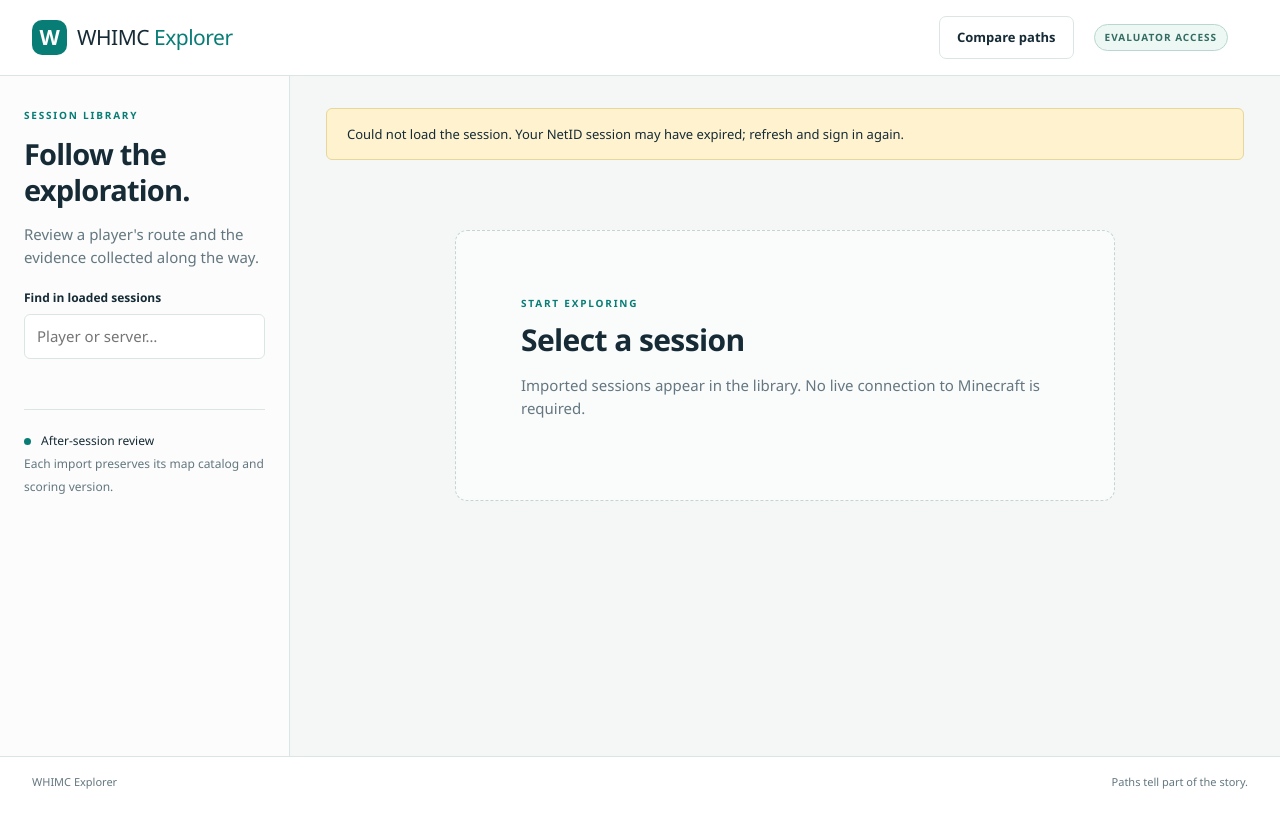
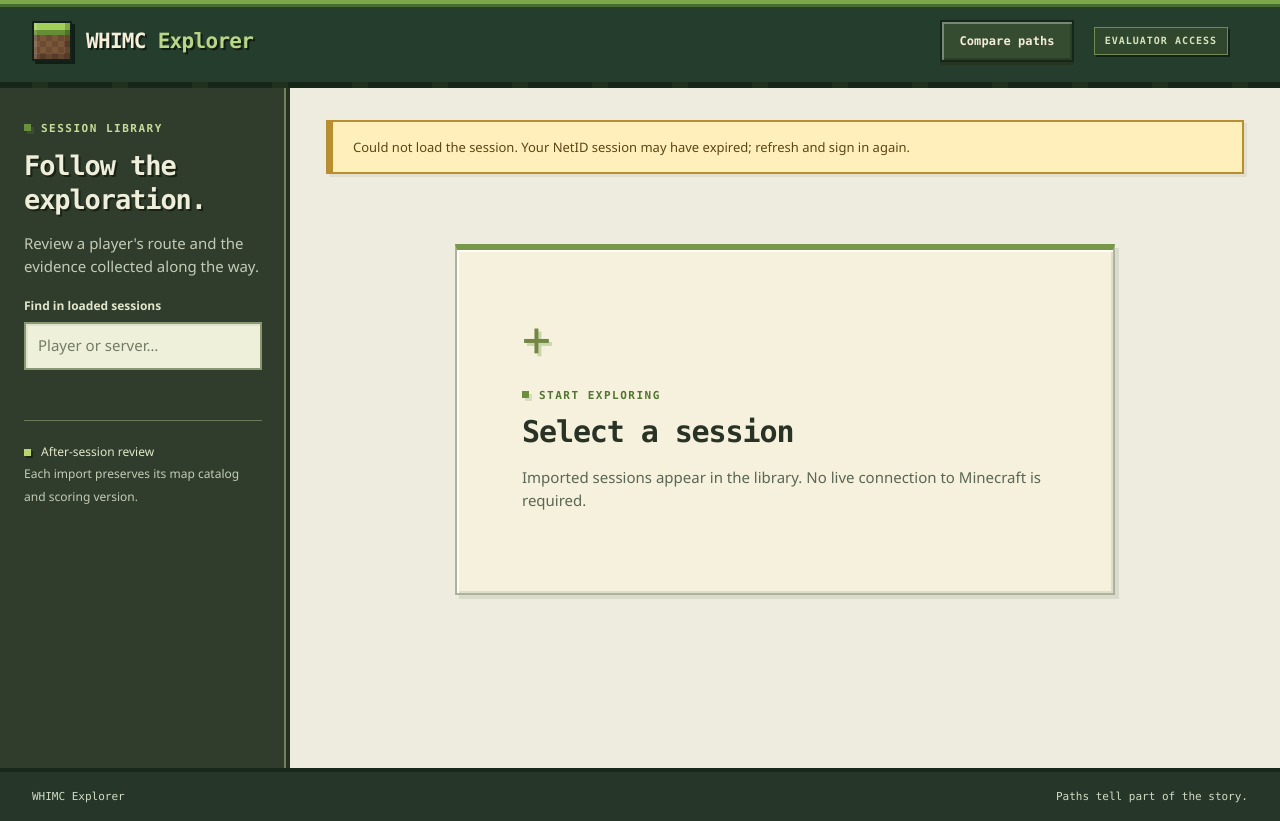
Before and after one commit to whimc/WHIMC-explorer, a Django app: template web/portal/templates/portal/index.html in a window 1280 px wide. Before the commit the page ends 789 px from the top, so only its background shows below. Run offline with Django 5.2, Linux system fonts and the light colour scheme; the template is opened without the code that fills it, so the values that code supplies are empty.

Commit message:
Give the evaluator portal a Minecraft-inspired block theme

```diff
--- /dev/null
+++ b/web/portal/static/portal/game.css
@@ -0,0 +1,45 @@
+/* Original CSS block textures: no remote fonts or game artwork required. */
+:root{--ink:#283326;--muted:#5b6654;--line:#c7c5ad;--paper:#e9e7d7;--teal:#356b32;--amber:#e5b94f;--navy:#172b25;--edge:#35432e;--pixel-font:ui-monospace,"Cascadia Mono","Consolas",monospace}
+body{background-color:var(--paper);background-image:linear-gradient(90deg,#52603c06 1px,transparent 1px),linear-gradient(#52603c06 1px,transparent 1px);background-size:24px 24px}
+:where(button,a,input,select,textarea,summary):focus-visible{outline:3px solid #a6630a;outline-offset:4px}
+header{position:relative;background:#253d2d;color:#e8eedb;border-bottom:6px solid #152619;box-shadow:inset 0 4px #7da64a,inset 0 7px #476c32;min-height:88px}
+header::after{content:"";position:absolute;bottom:-6px;left:0;right:0;height:6px;background:repeating-linear-gradient(90deg,#162719 0 32px,#20321d 32px 48px,#162719 48px 80px);pointer-events:none}
+.brand{font-family:var(--pixel-font);font-size:21px;font-weight:800;letter-spacing:-.7px;color:#f5efda;gap:14px;text-shadow:2px 2px #111c13}
+.brand b{color:#b9d686;font-weight:800}
+.brand-mark{flex-shrink:0;width:40px;height:40px;border-radius:0;border:2px solid #142319;font-size:0;background-color:#7b573a;background-image:linear-gradient(#a1cf59 0 7px,#648d35 7px 12px,transparent 12px),repeating-conic-gradient(#0000 0 25%,#0002 0 50%);background-size:100% 100%,12px 12px;box-shadow:inset 3px 0 #ffffff25,inset -5px -5px #0003,3px 3px #102016}
+.badge{border-radius:0;border:1px solid #6e8c51;background:#30472e;color:#d4e4ba;font-family:var(--pixel-font);font-size:10px;box-shadow:2px 2px #142218}
+.identity,header>span{color:#cddcc0}
+h1,h2,h3,.eyebrow,legend{font-family:var(--pixel-font)}
+h1,h2{font-weight:800;letter-spacing:-1.1px}h3{font-size:18px;font-weight:750}
+.eyebrow{letter-spacing:1.5px;color:#537432;font-size:11px}.eyebrow::before{content:"";display:inline-block;width:7px;height:7px;background:#6a903f;box-shadow:3px 3px #6a903f35;margin-right:10px;vertical-align:1px}
+.button,.secondary{border-radius:0;border:2px solid #34442a;box-shadow:inset 2px 2px #ffffff55,inset -2px -2px #0003,0 3px #26351f;font-family:var(--pixel-font);font-size:12px;font-weight:700;letter-spacing:.1px;min-height:42px;transition:background-color .12s}
+.button{background:#496f32;color:#fff9e4}.secondary{background:#e2dfc9;color:#293725}
+.button:hover{background:#5b803b}.secondary:hover{background:#f2ecd3;border-color:#34442a}
+.button:active,.secondary:active{box-shadow:inset 2px 2px #0003,inset -2px -2px #ffffff55;transform:translateY(2px)}
+button:disabled{cursor:not-allowed;opacity:.6}header .secondary{background:#354c31;color:#f4ecd5;border-color:#152719}header .secondary:hover{background:#49613e}
+.workspace{background:#eeecdf;box-shadow:0 0 0 1px #bec1ab}
+aside{background:#303d2d;color:#eeeeda;border-right:4px solid #253021;box-shadow:inset -2px 0 #71805d}
+aside .eyebrow{color:#c6dd98}aside h1{font-size:27px;text-shadow:2px 2px #172315}aside .muted,aside #session-count{color:#c4cbb5}aside label{color:#e0e5cb}
+.session-item{border-radius:0;background:#394834;border:2px solid #24331f;color:#f4f2e4;box-shadow:inset 1px 1px #83916b55,0 2px #1d2919;padding:14px 12px}
+.session-item span{color:#c3cdb8}.session-item:hover{background:#43563a}.session-item.selected{background:#4d623c;border-color:#b1c67a;box-shadow:inset 4px 0 #d8c06a,0 2px #1d2919}.session-item strong{font-size:14px}
+.sidebar-note{border-top-color:#6c7b5c;color:#e0e7c9}.dot{border-radius:0;background:#bad56b;box-shadow:2px 2px #18281b}
+.metrics article,.map-card,.panel,.empty,.import-page,dialog{border-radius:0;border:2px solid #adb29b;background:#faf7e9;box-shadow:inset 2px 2px #fffdf5,inset -2px -2px #dfdecd,4px 4px #26352118}
+.metrics article{position:relative;border-top:4px solid #6c8c44;padding-top:16px}.metrics article:nth-child(2){border-top-color:#a68235}.metrics article:nth-child(3){border-top-color:#577e87}.metrics article:nth-child(4){border-top-color:#857795}
+.metrics strong{font-family:var(--pixel-font);color:#334d2b;font-size:34px;text-shadow:2px 2px #d8dfc2;letter-spacing:-2px}.metric-label{font-weight:750}
+.map-toolbar{background:#d9ddc7;border-bottom:3px solid #6a7757;box-shadow:inset 0 2px #f8fae9}.map-toolbar label{font-family:var(--pixel-font);font-weight:650}.map-options input,input[type=checkbox]{accent-color:#507837}
+.map-wrap{background:#172b25;background-image:linear-gradient(90deg,#b7cea20b 1px,transparent 1px),linear-gradient(#b7cea20b 1px,transparent 1px);background-size:32px 32px}
+.map-caption{border-radius:0;color:#e0e8cb;background:#13221bea;border-left:3px solid #9daa6c;padding:6px 9px;font-family:var(--pixel-font)}
+.timeline{border-top:3px solid #637351;background:#ecead6}input[type=range]{accent-color:#4c772e;height:18px}input[type=range]::-webkit-slider-thumb{border-radius:0}.legend{color:#45543b}
+.panel .eyebrow{margin-bottom:8px}.poi-row{border-bottom-color:#dbddc9}.marker-entry{color:#32612e}.marker-entry:hover{color:#624409}.evidence-text{border-radius:0;border:1px solid #c3c6ac;background:#eae8d5}
+dialog{border:3px solid #566545}dialog::backdrop{background:#122016c9}
+.empty{border-style:solid;border-top:6px solid #779849;background:#f5f1dc}.empty::before{content:"+";font:48px/1 var(--pixel-font);display:block;color:#718743;text-shadow:3px 3px #cbd4ad;margin-bottom:24px}
+.notice{border-radius:0;border:2px solid #b98e31;border-left-width:7px;background:#fff0bb;color:#5c4518;box-shadow:3px 3px #6c532117}
+input[type=search],select,.range-controls input,.import-page input[type=text],.import-page textarea,#export-wizard select,#export-wizard input{border-radius:0;border:2px solid #8c967b;background:#fffdf3;color:#293323;box-shadow:inset 2px 2px #35452b14}
+input::placeholder,textarea::placeholder{color:#737c66}aside input[type=search]{background:#eef0da;border-color:#889873}
+.export-help,#export-wizard fieldset,.player-choice{border-radius:0;border:2px solid #bcc1a7;background:#eeeddc;box-shadow:inset 1px 1px #fffff4}
+#export-wizard legend{color:#3f5c31;background:#eeeddc;padding:0 8px}.export-help summary{color:#3b642c}.export-help pre{border-radius:0;background:#fffcf0;border:2px solid #bbc0a6}.export-help code{color:#364b2a}.import-page input[type=file]{border-radius:0;background:#eeeddc;border:2px dashed #929f78}.import-page input[type=file]::file-selector-button{font:inherit;padding:8px 12px;margin-right:12px;background:#dde2c5;border:2px outset #8a9971;color:#2a3c24;cursor:pointer}
+#wizard-script{background:#fffcf0;border:2px solid #8c967b;border-radius:0}#wizard-message{color:#3a632b}.comparison-heading{background:#e6e6d0}.comparison-page .range-controls input{border-radius:0;border:2px solid #8c967b;background:#fffdf3}.comparison-page .player-choice{border-radius:0;border:2px solid #bcc1a7;background:#f5f2e1}.player-choice:has(input:checked){border-color:#668146;background:#e0e7cb}
+footer{background:#26372a;color:#d1dbc4;border-top:4px solid #18291c;font-family:var(--pixel-font);font-size:11px}
+@media(max-width:720px){header{gap:12px;min-height:80px}.brand{font-size:18px}.header-right{gap:10px;flex-wrap:wrap}.workspace aside{border-right:0;border-bottom:4px solid #24321e}aside h1{font-size:24px}.metrics strong{font-size:28px}.metrics article{padding:14px 12px}.review-heading{flex-wrap:wrap}.review-heading h2{overflow-wrap:anywhere}.map-toolbar select{min-width:0;width:100%}.map-toolbar>div{min-width:0;max-width:100%}.map-toolbar .map-options{flex-direction:row;flex-wrap:wrap}.import-page{margin:20px 12px}}
+@media(prefers-reduced-motion:reduce){.button,.secondary{transition:none}.button:active,.secondary:active{transform:none}}
+@media(forced-colors:active){.brand-mark{font-size:20px}.session-item.selected{outline:2px solid Highlight}.eyebrow::before{background:CanvasText}}
--- a/web/portal/templates/portal/compare.html
+++ b/web/portal/templates/portal/compare.html
@@ -1,7 +1,7 @@
 {% load static %}
 <!doctype html>
 <html lang="en"><head><meta charset="utf-8"><meta name="viewport" content="width=device-width,initial-scale=1">
-<title>WHIMC Explorer · Compare paths</title><link rel="stylesheet" href="{% static 'portal/explorer.css' %}"><link rel="stylesheet" href="{% static 'portal/compare.css' %}"><script src="{% static 'portal/compare.js' %}" defer></script></head>
+<title>WHIMC Explorer · Compare paths</title><link rel="stylesheet" href="{% static 'portal/explorer.css' %}"><link rel="stylesheet" href="{% static 'portal/compare.css' %}"><script src="{% static 'portal/compare.js' %}" defer></script><link rel="stylesheet" href="{% static 'portal/game.css' %}"></head>
 <body data-options-url="{% url 'comparison-options' %}" data-paths-url="{% url 'comparison-paths' %}">
 <header><a class="brand" href="{% url 'index' %}"><span class="brand-mark">W</span><span>WHIMC <b>Explorer</b></span></a><div class="header-right"><a class="secondary" href="{% url 'index' %}">Session library</a><span>{{ request.evaluator }}</span></div></header>
 <main class="comparison-page"><div class="eyebrow">COMPARE EXPLORATION</div><h1>Different players. One map.</h1><p class="muted">Compare paths from imported sessions. Choose a time window, then a server, world and up to eight players.</p>
--- a/web/portal/templates/portal/import.html
+++ b/web/portal/templates/portal/import.html
@@ -1,4 +1,4 @@
-{% load static %}<!doctype html><html lang="en"><head><meta charset="utf-8"><meta name="viewport" content="width=device-width,initial-scale=1"><title>Import session · WHIMC Explorer</title><link rel="stylesheet" href="{% static 'portal/explorer.css' %}"></head><body>
+{% load static %}<!doctype html><html lang="en"><head><meta charset="utf-8"><meta name="viewport" content="width=device-width,initial-scale=1"><title>Import session · WHIMC Explorer</title><link rel="stylesheet" href="{% static 'portal/explorer.css' %}"><link rel="stylesheet" href="{% static 'portal/game.css' %}"></head><body>
 <header><a class="brand" href="{% url 'index' %}"><span class="brand-mark">W</span>WHIMC <b>Explorer</b></a><span>{{ request.evaluator }}</span></header>
 <main class="import-page"><a href="{% url 'index' %}">← Session library</a><div class="eyebrow">AFTER-SESSION IMPORT</div><h1>Bring the session into view.</h1><p class="muted">Choose the JSON bundle created by the Windows exporter. Its path samples, map catalog and recorded interactions stay together.</p>
 {% include 'portal/export_wizard.html' %}
--- a/web/portal/templates/portal/index.html
+++ b/web/portal/templates/portal/index.html
@@ -2,7 +2,7 @@
 <!doctype html>
 <html lang="en"><head><meta charset="utf-8"><meta name="viewport" content="width=device-width,initial-scale=1">
 <title>WHIMC Explorer · Session review</title><link rel="stylesheet" href="{% static 'portal/explorer.css' %}">
-<script src="{% static 'portal/explorer.js' %}" defer></script></head>
+<script src="{% static 'portal/explorer.js' %}" defer></script><link rel="stylesheet" href="{% static 'portal/game.css' %}"></head>
 <body data-sessions-url="{% url 'sessions' %}">
 <header><a class="brand" href="{% url 'index' %}"><span class="brand-mark">W</span><span>WHIMC <b>Explorer</b></span></a>
 <div class="header-right"><a class="secondary" href="{% url 'compare' %}">Compare paths</a>{% if demo %}<span class="badge">SYNTHETIC DEMO</span>{% else %}<span class="badge">EVALUATOR ACCESS</span>{% endif %}<span class="identity">{{ request.evaluator }}</span>{% if request.can_import %}<a class="button" href="{% url 'import' %}">Import session</a>{% endif %}</div></header>
--- a/web/portal/templates/portal/study_labels.html
+++ b/web/portal/templates/portal/study_labels.html
@@ -1,4 +1,4 @@
-{% load static %}<!doctype html><html lang="en"><head><meta charset="utf-8"><meta name="viewport" content="width=device-width,initial-scale=1"><title>Study labels · WHIMC Explorer</title><link rel="stylesheet" href="{% static 'portal/explorer.css' %}"></head><body>
+{% load static %}<!doctype html><html lang="en"><head><meta charset="utf-8"><meta name="viewport" content="width=device-width,initial-scale=1"><title>Study labels · WHIMC Explorer</title><link rel="stylesheet" href="{% static 'portal/explorer.css' %}"><link rel="stylesheet" href="{% static 'portal/game.css' %}"></head><body>
 <header><a class="brand" href="{% url 'index' %}"><span class="brand-mark">W</span>WHIMC <b>Explorer</b></a><span>{{ request.evaluator }}</span></header>
 <main class="import-page"><a href="{% url 'index' %}?session={{ record.id }}">← Return to session</a><h1>Organize this session</h1><p>Learner: <strong>{{ record.player_label }}</strong></p><p class="muted">Study labels organize the portal library. They do not change the original evidence, learner UUID, scores, or downloaded source bundle.</p>
 <form method="post">{% csrf_token %}{{ form.as_p }}<button type="submit" class="button">Save study labels</button></form>{% if record.labels_updated_at %}<p class="muted small">Last edited by {{ record.labels_updated_by }} at {{ record.labels_updated_at|date:"c" }}</p>{% endif %}</main></body></html>
```
